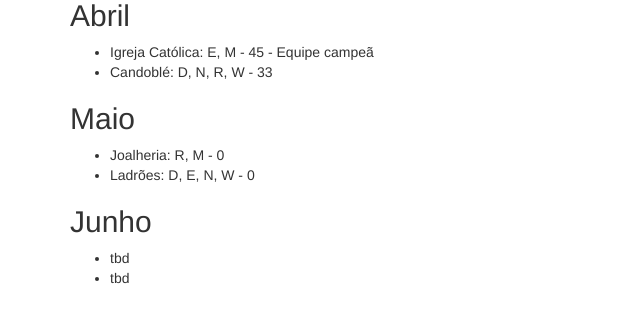
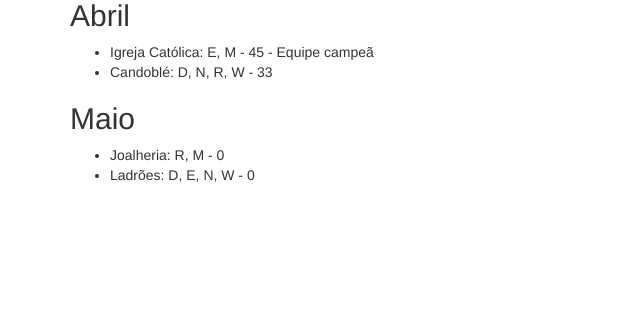
Before and after one commit to edilsonborges/cszim, a PHP site: page /placar.php in a window 1280 px wide. Shown: the part 279-602 px from the top of the page, without its empty margins (0-640 px from the left). Run offline with PHP 8.4, Linux system fonts and the light colour scheme; some libraries are stand-ins or nearby versions.

Commit message:
Retirando junho

```diff
--- a/placar.php
+++ b/placar.php
@@ -42,11 +42,6 @@
         <li>Joalheria: R, M - 0</li>
         <li>Ladrões: D, E, N, W - 0</li>
     </ul>
-    <h2>Junho</h2>
-    <ul>
-        <li>tbd</li>
-        <li>tbd</li>
-    </ul>
     </div>
   </body>
 </html>
```
